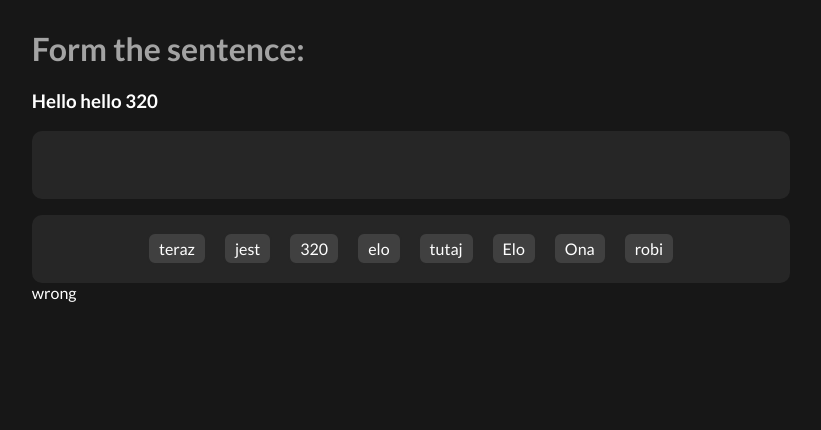
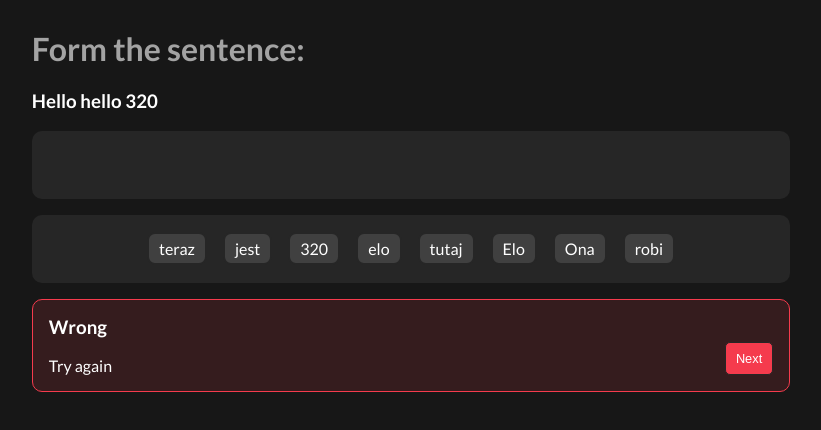
Before and after one commit to Kuba429/lingomg, a SvelteKit app: page /exercise in a window 1280 px wide. Both pictures are taken after a click on the button "Done". Shown: the top 430 px of the page, without its empty margins (229-1050 px from the left). Built offline with nearby package versions, Linux system fonts and the light colour scheme.

Commit message:
buttons compnent

```diff
--- a/src/routes/exercise/Buttons.svelte
+++ b/src/routes/exercise/Buttons.svelte
@@ -21,25 +21,61 @@
 	onDestroy(() => browser && document.removeEventListener("keypress", mountCallback));
 </script>
 
-{#if status === "idle"}
-	<div class="buttons">
+<div class={`buttons ${status}`}>
+	{#if status === "idle"}
 		<button class="skip" on:click={goToNext}>Skip</button>
 		<button class="done" on:click={doneHandler}>Done</button>
-	</div>
-{:else if status === "correct"}
-	<div>correct</div>
-	<button on:click={goToNext}>next</button>
-{:else}
-	<div>wrong</div>
-{/if}
+	{:else if status === "correct"}
+		<div>
+			<h3>Correct</h3>
+			<p>Well done!</p>
+		</div>
+		<button on:click={goToNext}>Next</button>
+	{:else}
+		<div>
+			<h3>Wrong</h3>
+			<p>Try again</p>
+		</div>
+		<button on:click={goToNext}>Next</button>
+	{/if}
+</div>
 
 <style lang="scss">
 	@use "$lib/variables.scss" as *;
+	$green: #3bbf5e;
+	$green-transparent: #3bbf5e22;
+	$red: #f53b4d;
+	$red-transparent: #f53b4d22;
 	.buttons {
 		margin-top: 1rem;
 		display: flex;
 		justify-content: flex-end;
+		align-items: center;
 		gap: 1rem;
+		padding: 1rem;
+		border-radius: 10px;
+		transition: ease all 0.3s;
+		border: 1px solid transparent;
+	}
+	.buttons.correct {
+		background-color: $green-transparent;
+		border-color: $green;
+		justify-content: space-between;
+		& button {
+			align-self: flex-end;
+			background-color: $green;
+			color: white;
+		}
+	}
+	.buttons.wrong {
+		background-color: $red-transparent;
+		border-color: $red;
+		justify-content: space-between;
+		& button {
+			align-self: flex-end;
+			background-color: $red;
+			color: white;
+		}
 	}
 	button {
 		background-color: $neutral-200;
@@ -56,4 +92,11 @@
 			border-color: $neutral-100;
 		}
 	}
+	h3 {
+		margin-top: 0;
+	}
+	p {
+		padding: 0;
+		margin: 0;
+	}
 </style>
--- a/src/routes/exercise/fillBlank/FillBlankExercise.svelte
+++ b/src/routes/exercise/fillBlank/FillBlankExercise.svelte
@@ -16,6 +16,7 @@
 <style lang="scss">
 	@use "$lib/variables.scss" as *;
 	input {
+		box-sizing: border-box;
 		width: 100%;
 		padding: 10px;
 		background-color: $neutral-800;
```
